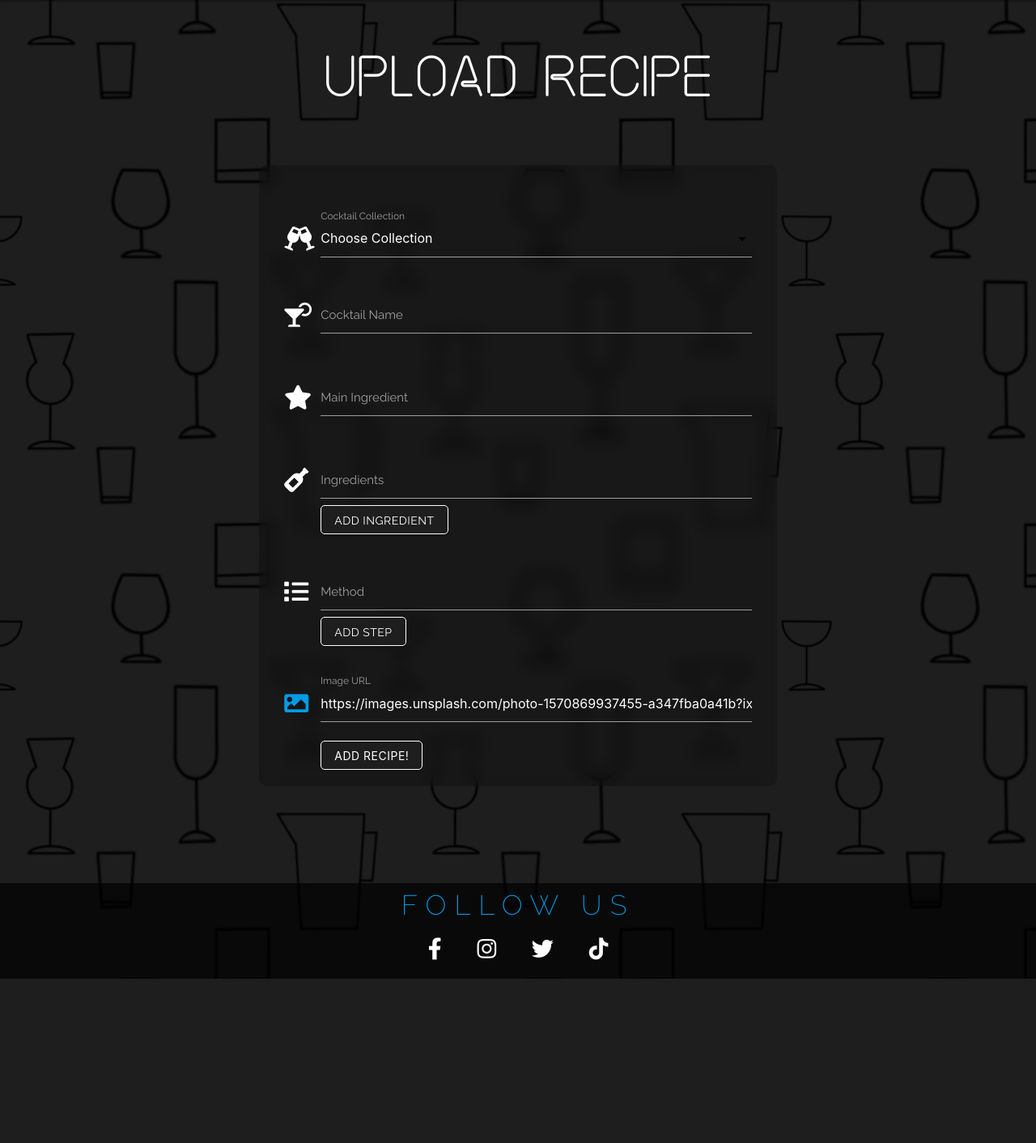
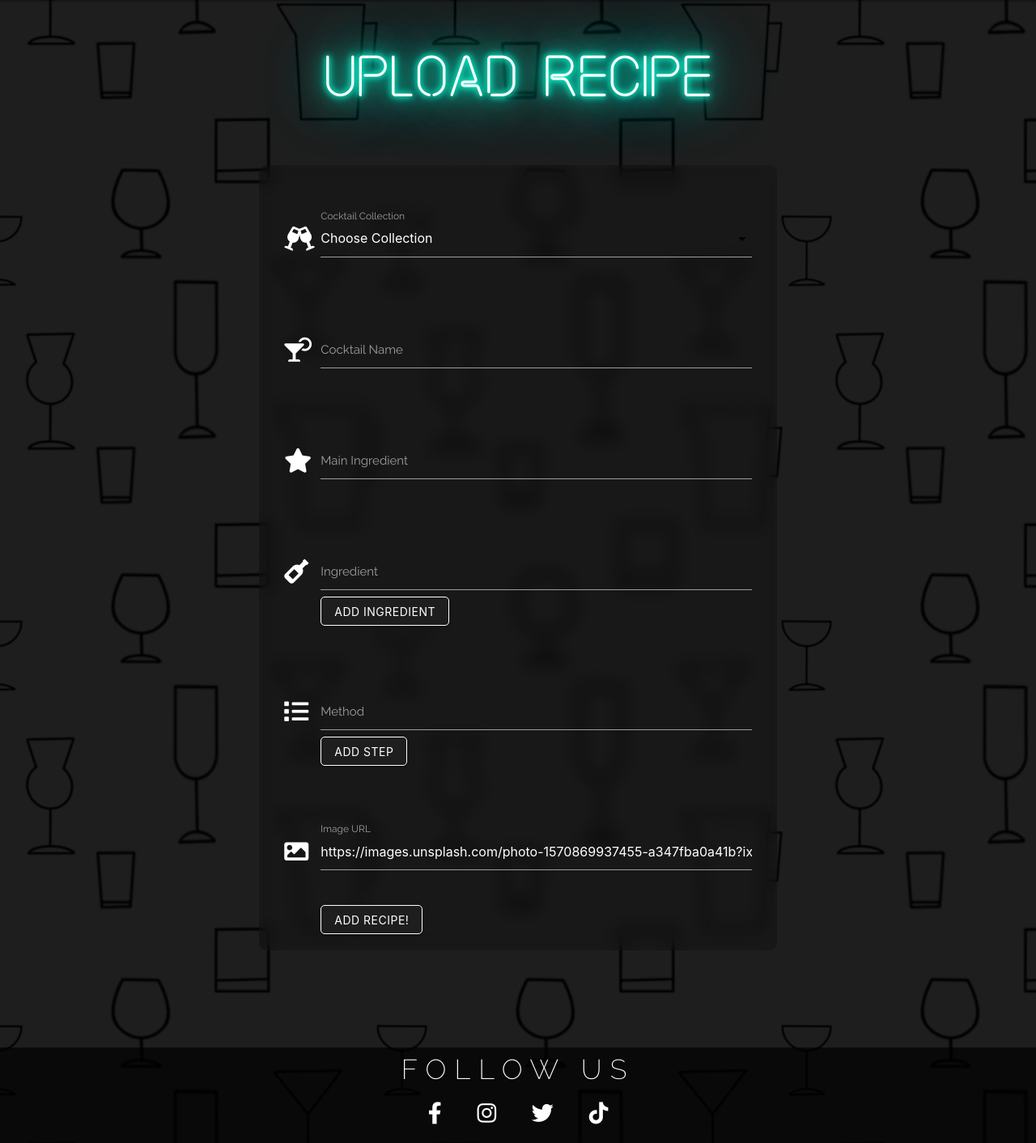
Before and after one commit to AmyOShea/MS3-Cocktail-Hour, a Flask app: page /add_recipe in a window 1280 px wide. Shown: the part 64-1476 px from the top of the page at 81% size. Before the commit the page ends 1273 px from the top, so only its background shows below. Run offline with Flask 2, Linux system fonts and the light colour scheme; data that the repository does not hold is empty; some libraries are stand-ins or nearby versions.

Commit message:
BUG: Update form input id's and labels

```diff
--- a/static/css/style.css
+++ b/static/css/style.css
@@ -446,6 +446,9 @@ input {
     margin-left: 45px;
 }
 
+.btn:focus {
+    background-color: #1e1e1e;
+}
 /*--------------- Pagination information */
 
 .pagination-page-info {
--- a/static/js/script.js
+++ b/static/js/script.js
@@ -1,3 +1,5 @@
+/*jshint esversion: 6 */
+
 $(document).ready(function(){
     $('.sidenav').sidenav();
     $(".dropdown-trigger").dropdown({
@@ -24,29 +26,44 @@ $(document).ready(function(){
         setTimeout(autoplay, 3500);
     }
 
+    // Dynamically adding more ingredient inputs
+    let ing = 1;
+
+    $(".add-ingredient").click(function (e) {
+        e.preventDefault();
+            ing++;
+            $(".new-ing").append(`
+            <div class="input-field">
+            <i class="fas fa-wine-bottle prefix"></i>
+            <input id="ingredients${ing}" name="ingredients" type="text" class="validate" required>
+            <label for="ingredients${ing}">Ingredient</label>
+            <button type="button" class="btn deleteIngredient">Delete</button></div>`);
     });
 
-// Add another ingredient input
-function addIngredient(newIng) {
-    let addIng = document.createElement('div');
-    addIng.innerHTML = '<div id="ingredientInput" class="input-field"><i class="fas fa-wine-bottle prefix"></i><input id="ingredients" type="text" name="ingredients" class="validate"><label for="ingredients" placeholder="Ingredient">Ingredient</label><a class="btn" onClick="deleteIngredient(this)">Remove</a></div>'
-    document.getElementById(newIng).appendChild(addIng);
-};
+    // Dynamically removing added ingredient inputs
+    $("body").on('click', ".deleteIngredient", function () {
+        $(this).parent('div').remove();
+        ing--;
+    });
 
-//Delete added ingredient input
-function deleteIngredient(element) {
- document.getElementById("ingredientInput").remove();
-}
+    // Method
+    let step = 1;
 
+    // Dynamically adding more method steps inputs
+    $(".add-step").click(function (e) {
+        e.preventDefault();
+            step++;
+            $(".new-step").append(`
+            <div class="input-field">
+            <i class="fas fa-list prefix"></i>
+            <input id="method${step}" name="method" type="text" class="validate" required>
+            <label for="method${step}">Method</label>
+            <button type="button" class="btn deleteStep">Delete</button></div>`);
+    });
 
-// Add another method input
-function addSteps(newStep) {
-    let addStep = document.createElement('div');
-    addStep.innerHTML = '<div id="methodholder" class="input-field"><i class="fas fa-list prefix"></i><input id="method" type="text" name="method" class="validate"><label for="method">Method</label><a class="btn" onClick="deleteStep(this)">Remove</a></div>'
-    document.getElementById(newStep).appendChild(addStep);
-};
-
-//Delete added method input
-function deleteStep(element) {
- document.getElementById("methodholder").remove();
-}
+    // Dynamically removing added method steps inputs
+    $("body").on('click', ".deleteStep", function () {
+        $(this).parent('div').remove();
+        step--;
+    });
+});
--- a/templates/add_recipe.html
+++ b/templates/add_recipe.html
@@ -2,14 +2,16 @@
 {% block content %}
 
     <div class="glass-container-header">
-        <h1>Upload Recipe</h1>
+        <h1 class="green-neon-text">Upload Recipe</h1>
     </div>
 
     <div class="row">
         <div class="col s12 m8 offset-m2 l6 offset-l3 glass-container">
             <form method="POST" action="{{ url_for('add_recipe') }}">
                 <div>
-                    <div class="input-field">
+                    <!-- Select collection -->
+                    <div class="row">
+                        <div class="input-field col s12">
                             <i class="fas fa-glass-cheers prefix"></i>
                             <select multiple id="category_name" name="category_name" class="validate" required>
                                 <option value="" disabled>Choose Collection</option>
@@ -17,38 +19,55 @@
                                     <option value="{{ category.category_name }}">{{ category.category_name }}</option>
                                 {% endfor %}
                             </select>
-
                             <label for="category_name">Cocktail Collection</label>
-
                         </div>
-                    <div class="input-field">
+                    </div>
+                    <!-- Add Cocktail Name -->
+                    <div class="row">
+                        <div class="input-field col s12">
                             <i class="fas fa-cocktail prefix"></i>
                             <input id="cocktail_name" name="cocktail_name" type="text" maxlength="30" class="validate" required>
                             <label for="cocktail_name">Cocktail Name</label>
                         </div>
-                    <div class="input-field">
+                    </div>
+                    <!-- Add Main Ingredient -->
+                    <div class="row">
+                        <div class="input-field col s12">
                             <i class="fas fa-star prefix"></i>
                             <input id="main_ingredient" name="main_ingredient" type="text" class="validate" required>
                             <label for="main_ingredient">Main Ingredient</label>
                         </div>
-                    <div class="input-field">
+                    </div>
+                    <!-- Add Ingredients -->
+                    <div class="row">
+                        <div class="input-field col s12">
                             <i class="fas fa-wine-bottle prefix"></i>
                             <input id="ingredients" name="ingredients" type="text" class="validate" required>
-                        <div id="newIngredient"></div>
-                        <label for="ingredients">Ingredients</label>
-                        <a class="btn" onClick="addIngredient('newIngredient')">Add Ingredient</a>
+                            <label for="ingredients">Ingredient</label>
+                            <!-- New ingredient input added here -->
+                            <div class="new-ing"></div>
+                            <button type="button" class="btn add-ingredient">Add Ingredient</button>
                         </div>
-                    <div class="input-field">
+                    </div>
+                    <!-- Add Method -->
+                    <div class="row">
+                        <div class="input-field col s12">
                             <i class="fas fa-list prefix"></i>
                             <input id="method" name="method" type="text" class="validate" required>
-                        <div id="newStep"></div>
                             <label for="method">Method</label>
-                        <a class="btn" onclick="addSteps('newStep')">Add Step<a>
+                            <!-- New method step added here -->
+                            <div class="new-step"></div>
+                            <button type="button" class="btn add-step">Add Step</button>
                         </div>
-                    <div class="input-field">
+                    </div>
+                    <!-- Add Image URL -->
+                    <div class="row">
+                        <div class="input-field col s12">
                             <i class="fas fa-image prefix"></i>
+                            <!-- Defulat value added for users who don't want to or can't add their own URL -->
                             <input id="image_url" name="image_url" type="text" class="validate" value="https://images.unsplash.com/photo-1570869937455-a347fba0a41b?ixid=MnwxMjA3fDB8MHxwaG90by1wYWdlfHx8fGVufDB8fHx8&ixlib=rb-1.2.1&auto=format&fit=crop&w=1050&q=80" required>
                             <label for="image_url">Image URL</label>
+                        </div>
                     </div>
                     <div>
                         <button class="btn" type="submit">Add recipe!</button>
```
Also changed, not shown: templates/edit_recipe.html (+34 -17 lines). Lines whose indentation alone changed are shown as unchanged.
